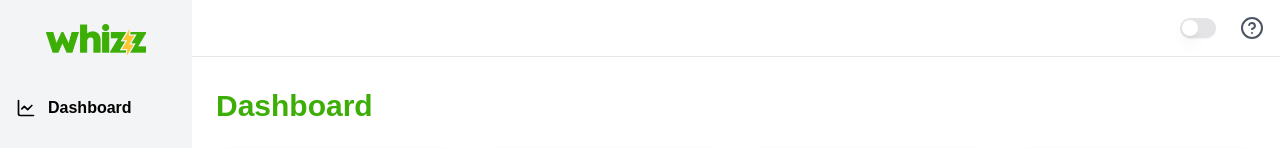
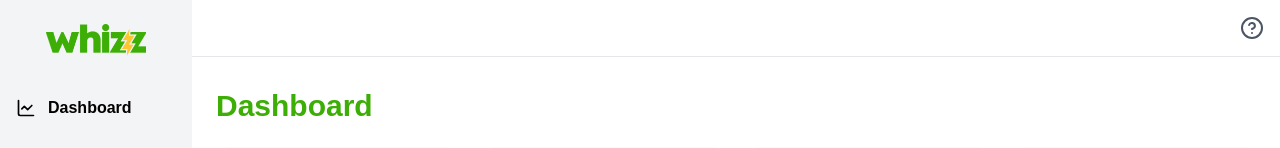
Before and after one commit to vedantbhamare-11/Whizz, a Next.js app in the folder client/whizz-admin/: page /dashboard in a window 1280 px wide. Shown: the top 148 px of the page. Built offline with nearby package versions, Linux system fonts and the light colour scheme.

Commit message:
updated the header component

```diff
--- a/client/whizz-admin/src/components/Header.tsx
+++ b/client/whizz-admin/src/components/Header.tsx
@@ -6,11 +6,6 @@ import { HelpCircle } from "lucide-react";
 export default function Header() {
   return (
     <header className="p-2 bg-[#fff] border-b border-[#e5e7eb] flex justify-end items-center gap-4 fixed z-40 top-0 left-0 right-0">
-      {/* ShadCN Switch Component */}
-      <div className="flex items-center gap-2">
-        <Switch className="data-[state=checked]:bg-[#3CAE06]" />
-      </div>
-
       {/* Help Icon */}
       <button className="p-2 rounded-md hover:bg-gray-100">
         <HelpCircle size={24} className="text-gray-600" />
```
